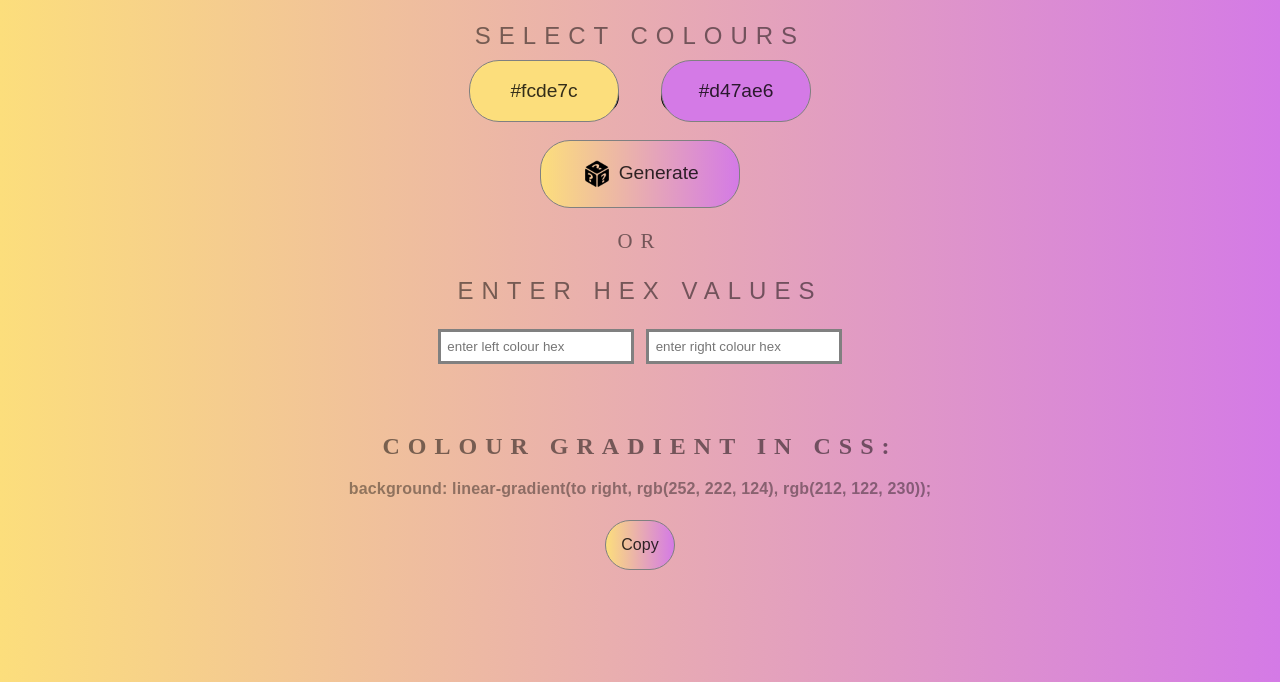
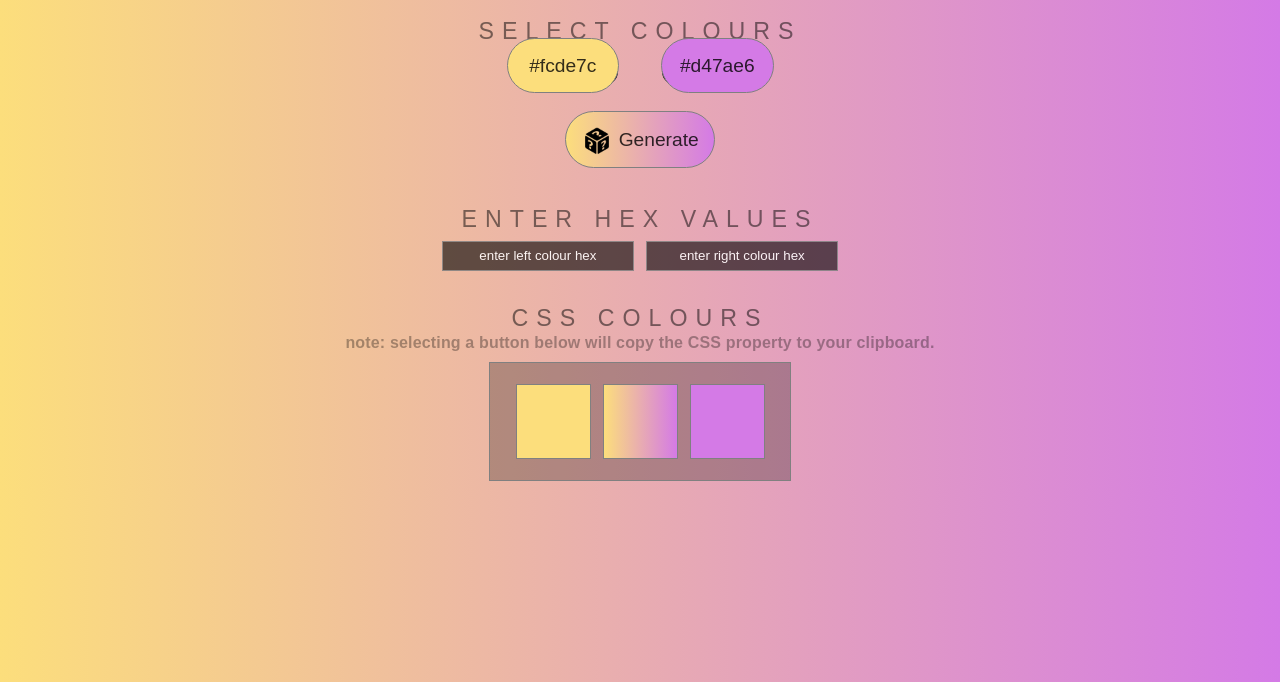
Before and after one commit to mklaso/gradient-generator, a website: page index.html in a window 1280 px wide. Shown: the part 118-800 px from the top of the page. Drawn offline with Linux system fonts and the light colour scheme.

Commit message:
updated styling + improved color choosing/copying functionality.

```diff
--- a/index.html
+++ b/index.html
@@ -13,6 +13,7 @@
 <body id="gradient">
     <h1>Gradient Generator</h1>
     <p class="emphasized">Select colours</p>
+    <div class="upper_container">
     <div class="test">
         <input class="underColours" id ="first" type="color" name="color1" value=#fcde7c>
         <input class="underColours" id ="second" type="color" name="color2" value=#d47ae6>
@@ -23,18 +24,27 @@
         <img src="random_die.png" alt="dice icon" height = "32" width = "32" id="dice"/>
         Generate
     </button>
+    </div>
+    <h3></h3>
 
-    <p>OR</p>
-
-    <p class="emphasized">Enter HEX Values</p>
+    <div class="middle_container">
+        <p class="emphasized" id="hex_text">Enter HEX Values</p>
         <input class='input1' type='text' placeholder='enter left colour hex'>
         <input class='input2' type='text' placeholder='enter right colour hex'>
-    <h2>Colour gradient in CSS:</h2>
+    </div>
 
-    <h3></h3>
+    <div class="text_container">
+        <h2 class="emphasized">CSS Colours</h2>
+        <h6>note: selecting a button below will copy the CSS property to your clipboard.</h6>
+    </div>
+
+    <div class="colours_container">
         <h4>
-        <button id='copy' type="button">Copy</button>
+            <button id="copyL" type="button"></button>
+            <button id="copyG" type="button"></button>
+            <button id="copyR" type="button"></button>
         </h4>
+    </div>
 
     <script type="text/javascript" src="script.js"></script>
 </body>
--- a/script.js
+++ b/script.js
@@ -3,27 +3,16 @@ var firstColour = document.getElementById("first");
 var secondColour = document.getElementById("second");
 var body = document.getElementById("gradient");
 var randomButton = document.getElementById("random");
-var copy = document.getElementById("copy");
+var gradientCopy = document.getElementById("copyG");
+var leftCopy = document.getElementById("copyL");
+var rightCopy = document.getElementById("copyR");
 var input1 = document.querySelector(".input1");
 var input2 = document.querySelector(".input2");
 var buttonL = document.getElementById("overlapL");
 var buttonR = document.getElementById("overlapR");
 
-// buttonL.innerHTML = firstColour.value;
-// buttonR.innerHTML = secondColour.value;
-
 const displayGradient = () => {
   bgColour.textContent = "background: " + body.style.background + ";";
-
-  //change layout to look like:
-  //1. remove left colour and right colour
-  //2. align the left and right colours in one line rather than being on seperate lines.
-  //3. place the two colour texts inside two different buttons, and for each button make the button's colour the corresponding text colour
-  //4. and make it so when each button is pressed, the corresponding button's colour is copied the clipboard.
-  //5. place a h5 or h6? (small text underneath the buttons) with the text: "note: clicking a button will copy the HEX colour to the clipboard."
-
-  //https://mycolor.space/gradient?ori=to+bottom&hex=%23051937&hex2=%23A8EB12&sub=1 good example site of what to model it after
-
   buttonL.textContent = `${firstColour.value}`;
   buttonR.textContent = `${secondColour.value}`;
 };
@@ -34,9 +23,11 @@ const gradientColour = () =>
 const colourAdjuster = () => {
   body.style.background = gradientColour();
   randomButton.style.background = gradientColour();
-  copy.style.background = gradientColour();
   buttonL.style.background = firstColour.value;
   buttonR.style.background = secondColour.value;
+  gradientCopy.style.background = gradientColour();
+  leftCopy.style.background = firstColour.value;
+  rightCopy.style.background = secondColour.value;
   displayGradient();
 };
 
@@ -66,29 +57,33 @@ const randomizer = () => {
   colourAdjuster();
 };
 
-//adds to clipboard after pressing on 'copy' button
-const copied = () => {
+//adds to clipboard after pressing on 'copy' button - helper function
+const copied = (element) => {
   let copiedText = document.createElement("input");
   document.body.appendChild(copiedText);
-  copiedText.value = bgColour.textContent;
+  if (element === "left") {
+    copiedText.value = firstColour.value;
+  } else if (element === "right") {
+    copiedText.value = secondColour.value;
+  } else {
+    copiedText.value = bgColour.textContent;
+  }
   copiedText.select();
   document.execCommand("copy");
   copiedText.remove();
 };
 
-//=============================================
-// set these up after the other bugs are fixed.
-// const copyLeft = () => {
-//   copied("left");
-// };
+const copyLeft = () => {
+  copied("left");
+};
 
-// const copyRight = () => {
-//   copied("right");
-// };
+const copyRight = () => {
+  copied("right");
+};
 
-// const copyGradient = () => {
-//   copied("gradient");
-// };
+const copyGradient = () => {
+  copied("gradient");
+};
 
 const isValidInput = (event) => {
   let characterArray = event.target.value.toLowerCase().split("");
@@ -125,8 +120,8 @@ const rightSide = () => {
 firstColour.addEventListener("input", colourAdjuster);
 secondColour.addEventListener("input", colourAdjuster);
 randomButton.addEventListener("click", randomizer);
-copy.addEventListener("click", copied);
-//buttonL.addEventListener("click", copySingularColour);
-//copyLR.addEventListener("click", copySingularColour);
+gradientCopy.addEventListener("click", copied);
+leftCopy.addEventListener("click", copyLeft);
+rightCopy.addEventListener("click", copyRight);
 input1.addEventListener("keypress", isValidInput);
 input2.addEventListener("keypress", isValidInput);
--- a/styles.css
+++ b/styles.css
@@ -8,9 +8,8 @@ body {
     background: linear-gradient(to left, green, #00FFFF);
 }
 
-
 h1 {
-    font: 600 3.5em 'Raleway', sans-serif;
+    font: 600 3.4em 'Raleway', sans-serif;
     color: rgba(0, 0, 0, .5);
     text-align: center;
     text-transform: uppercase;
@@ -22,7 +21,6 @@ p {
     font-size: 1.3em;
 }
 
-
 h3 {
     font: 900 1em 'Raleway', sans-serif;
     color: rgba(0, 0, 0, .5);
@@ -30,6 +28,7 @@ h3 {
     text-transform: none;
     letter-spacing: 0.01em;
     opacity: 0.8;
+    font-size: 0;
 
 }
 
@@ -37,24 +36,21 @@ button {
     font: 1em 'Raleway', sans-serif;
     color: rgba(0, 0, 0, .8);
     border-radius: 30px;
-    border: 1.5px solid grey;
+    border: 1.5px solid gray;
     padding: 15px;
 }
-
-/* .container {
-    position: relative;
-} */
 
 .underColours {
     background: rgba(0, 0, 0, 1);
     border: 0px;
     border-radius: 50px;
-    padding: 1.33em;
-    margin-left: 15px;
-    margin-right: 15px;
+    padding: 0.9em;
+    margin-left: 16px;
+    margin-right: 16px;
     margin-bottom: -60px;
     margin-top: 5px;
-    width: 110px;
+    width: 85px;
+    height: 27px;
     cursor: pointer;
 }
 
@@ -66,25 +62,26 @@ button {
 
 #overlapL,
 #overlapR {
-    font: 150 1.2em 'Raleway', sans-serif;
+    font: 125 1.2em 'Raleway', sans-serif;
     color: rgba(0, 0, 0, .8);
     border-radius: 30px;
-    border: 1.5px solid grey;
-    padding: 1em;
+    border: 1.5px solid gray;
+    padding: 0.8em;
     margin-top: -100px;
     margin-left: 15px;
     margin-right: 15px;
     position: relative;
-    width: 150px;
+    width: 112.5px;
     pointer-events: none;
 
 }
 
 #random {
-    font: 300 1.2em 'Raleway', sans-serif;
-    padding: 0.9em;
-    width: 200px;
+    font: 150 1.2em 'Raleway', sans-serif;
+    padding: 0.7em;
+    width: 150px;
     text-align: center;
+    height: 57px;
     cursor: pointer;
 }
 
@@ -93,18 +90,73 @@ button {
 }
 
 .emphasized {
-    font: 500 1.5em 'Raleway', sans-serif;
+    font: 520 1.45em 'Raleway', sans-serif;
+}
+
+#copyL,
+#copyR,
+#copyG {
+    font: 300 1.2em 'Raleway', sans-serif;
+    border-radius: 0px;
+    width: 75px;
+    height: 75px;
+    text-align: center;
+    cursor: pointer;
+}
+
+h6 {
+    font: 900 1em 'Raleway', sans-serif;
+    color: rgba(0, 0, 0, .4);
+    text-align: center;
+    text-transform: none;
+    letter-spacing: 0.01em;
+    opacity: 0.8;
+    font-size: 6;
+    margin-top: -17.5px;
+}
+
+#hex_text {
+    margin-bottom: 7.5px;
+}
+
+.upper_container {
+    margin-top: -15px;
+}
+
+.text_container {
+    padding: -10px;
+    margin-top: -15px;
+}
+
+.middle_container {
+    padding: 15px;
+}
+
+.colours_container {
+    background-color: rgba(0, 0, 0, 0.25);
+    border: 1.5px solid gray;
+    width: 300px;
+    margin: 0 auto;
+    margin-top: -27.5px;
 }
 
 button:hover {
-    transform: scale(1.1);
-    transition: 1.5s;
+    transform: scale(1.05);
+    transition: 1.8s;
 }
 
 .input1,
 .input2 {
     padding: 0.5em;
-    border: solid grey;
-    margin-bottom: 50px;
+    color: white;
+    background: rgba(0, 0, 0, 0.7);
+    border: solid 0.75px grey;
+    margin-bottom: 15px;
+    opacity: 0.85;
+    text-align: center;
 
 }
+
+::placeholder {
+    color: white;
+}
```
Lines whose indentation alone changed are shown as unchanged.
